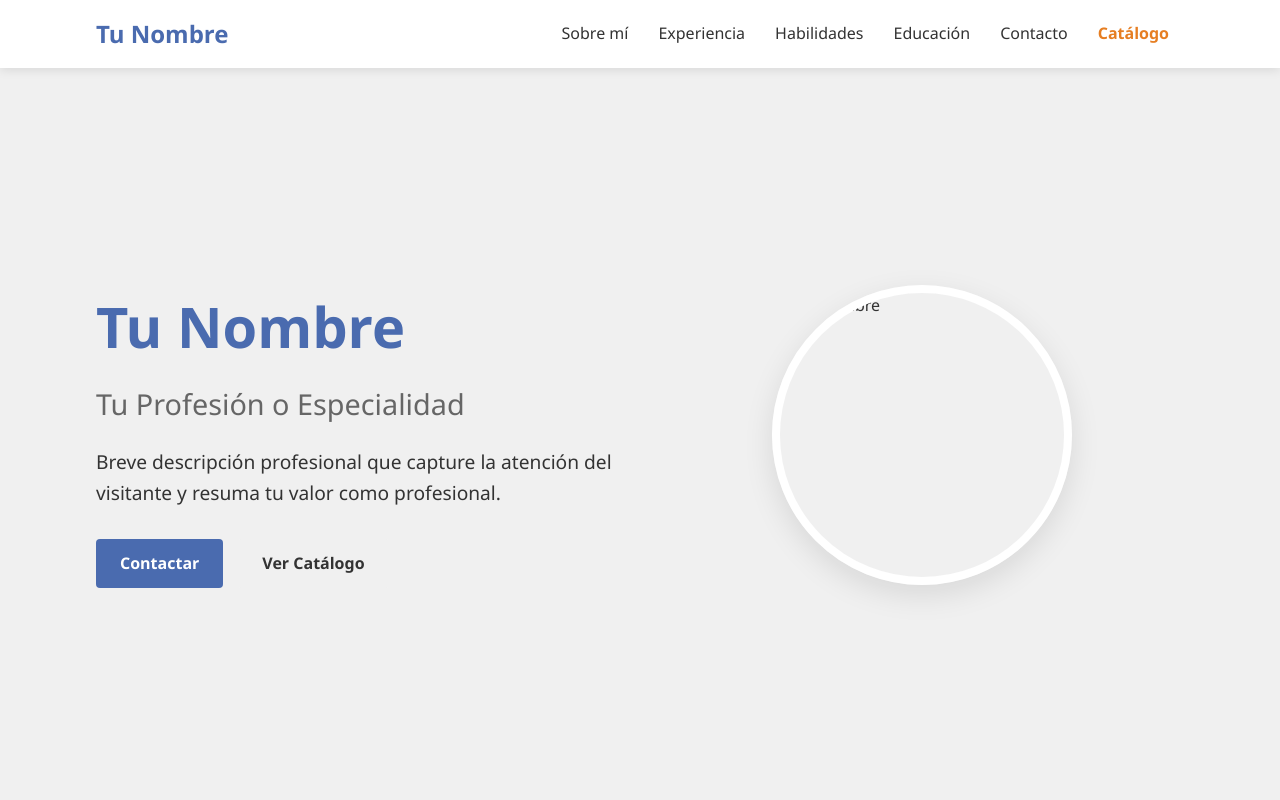
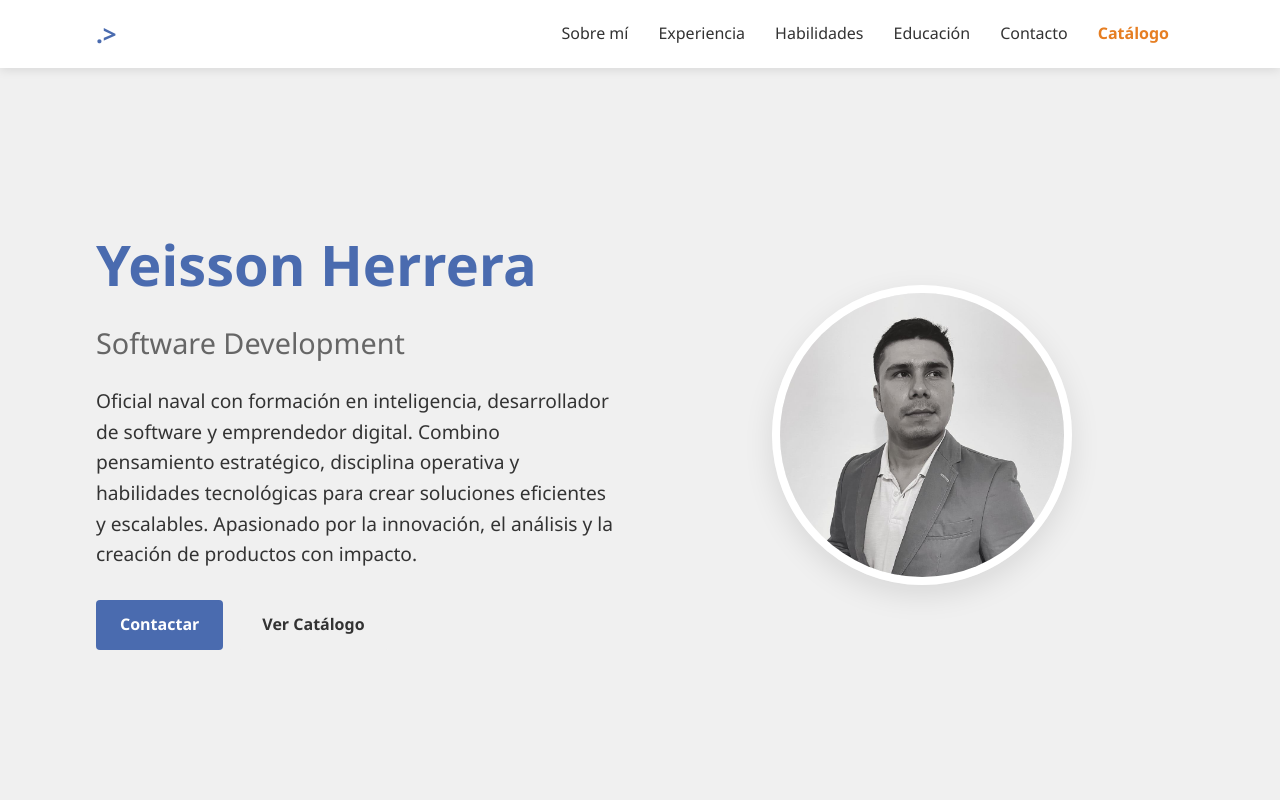
Before and after one commit to yahb03/yeisson_herrera, a plain HTML site: page index.html in a window 1280 px wide. Shown: the top 800 px of the page. Drawn offline with Linux system fonts and the light colour scheme.

Commit message:
Foto actualizacion

```diff
--- a/index.html
+++ b/index.html
@@ -3,7 +3,7 @@
 <head>
     <meta charset="UTF-8">
     <meta name="viewport" content="width=device-width, initial-scale=1.0">
-    <title>Tu Nombre - CV Profesional</title>
+    <title>Yeisson Herrera - CV Profesional</title>
     <link rel="stylesheet" href="assets/css/main.css">
     <link rel="stylesheet" href="assets/css/cv.css">
     <!-- Font Awesome para íconos -->
@@ -13,7 +13,7 @@
     <!-- Navegación -->
     <nav class="navbar">
         <div class="container">
-            <a href="index.html" class="logo">Tu Nombre</a>
+            <a href="index.html" class="logo">.></a>
             <ul class="nav-links">
                 <li><a href="#about">Sobre mí</a></li>
                 <li><a href="#experience">Experiencia</a></li>
@@ -35,16 +35,16 @@
         <div class="container">
             <div class="hero-content">
                 <div class="hero-text">
-                    <h1>Tu Nombre</h1>
-                    <h2>Tu Profesión o Especialidad</h2>
-                    <p>Breve descripción profesional que capture la atención del visitante y resuma tu valor como profesional.</p>
+                    <h1>Yeisson Herrera</h1>
+                    <h2>Software Development</h2>
+                    <p>Oficial naval con formación en inteligencia, desarrollador de software  y emprendedor digital. Combino pensamiento estratégico, disciplina operativa y habilidades tecnológicas para crear soluciones eficientes y escalables. Apasionado por la innovación, el análisis y la creación de productos con impacto.</p>
                     <div class="cta-buttons">
                         <a href="#contact" class="btn primary">Contactar</a>
                         <a href="catalog/index.html" class="btn secondary">Ver Catálogo</a>
                     </div>
                 </div>
                 <div class="hero-image">
-                    <img src="assets/img/profile.jpg" alt="Tu Nombre">
+                    <img src="assets/img/perfil.jpeg" alt="Tu Nombre">
                 </div>
             </div>
         </div>
@@ -142,15 +142,15 @@
                 <div class="contact-info">
                     <div class="contact-item">
                         <i class="fas fa-envelope"></i>
-                        <p>correo@ejemplo.com</p>
+                        <p>contacto.bellumst@gmail.com</p>
                     </div>
                     <div class="contact-item">
                         <i class="fas fa-phone"></i>
-                        <p>+123 456 7890</p>
+                        <p>+57 3024571134</p>
                     </div>
                     <div class="contact-item">
                         <i class="fas fa-map-marker-alt"></i>
-                        <p>Ciudad, País</p>
+                        <p>Cucuta, Norte de Santander</p>
                     </div>
                     <div class="social-links">
                         <a href="#" target="_blank"><i class="fab fa-linkedin"></i></a>
```
Also changed, not shown: assets/img/perfil.jpeg (added), 2 other files.
